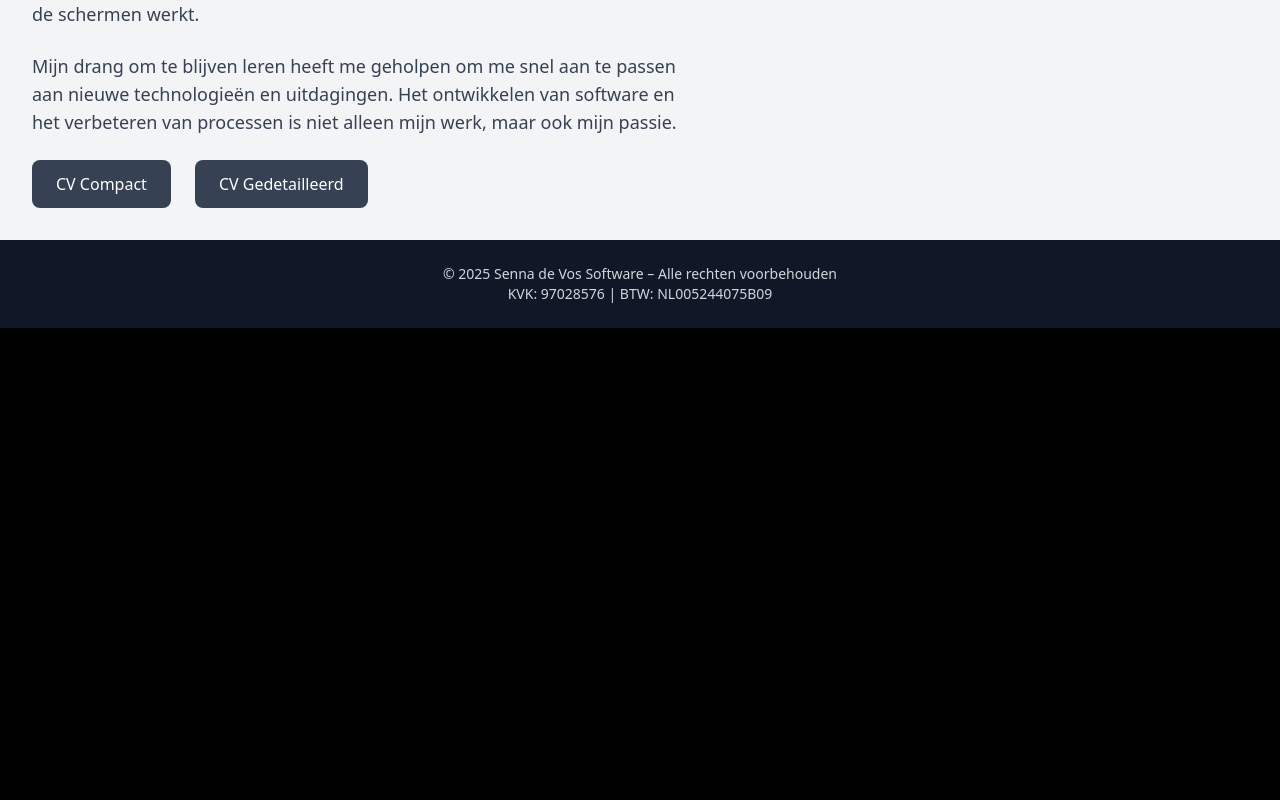
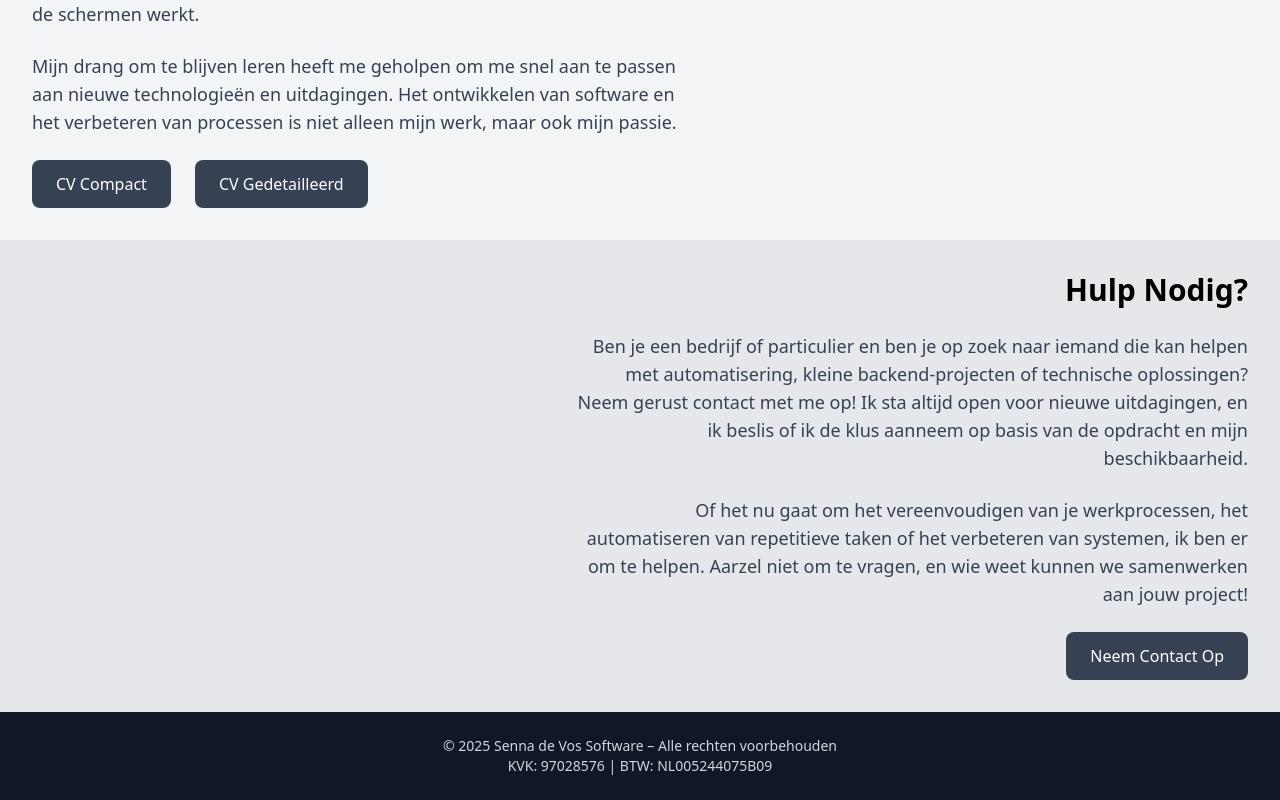
Before and after one commit to sennadevos/portfolio, a Vue app: page / in a window 1280 px wide. Shown: the part 1004-1804 px from the top of the page. Before the commit the page ends 1332 px from the top, so only its background shows below. Built offline with nearby package versions, Linux system fonts and the light colour scheme.

Commit message:
feat(help): add a `Need Help?` section

```diff
--- a/src/App.vue
+++ b/src/App.vue
@@ -2,12 +2,14 @@
 import HeroSection from "./sections/HeroSection.vue";
 import Footer from "./sections/Footer.vue";
 import AboutSection from "./sections/AboutSection.vue";
+import HelpSection from "./sections/HelpSection.vue";
 </script>
 
 <template>
   <div>
     <HeroSection />
     <AboutSection />
+    <HelpSection />
     <Footer />
   </div>
 </template>
--- a/src/locales/en.json
+++ b/src/locales/en.json
@@ -10,6 +10,12 @@
     "intro": "Since I was 12 years old, I’ve been passionate about programming, gaining valuable experience as a software developer. In addition to my work as a developer, I am also active as a builder’s assistant. My curiosity and eagerness to learn drive me to understand how things work behind the scenes.",
     "more": "My desire to keep learning has helped me adapt quickly to new technologies and challenges. Developing software and improving processes is not only my job but also my passion."
   },
+  "help": {
+    "title": "Need Help?",
+    "intro": "Are you a company or an individual looking for assistance with automation, small backend projects, or technical solutions? Feel free to get in touch! I will decide whether to take on the project based on the task and my availability.",
+    "details": "Whether it's simplifying your work processes, automating repetitive tasks, or improving systems, I'm here to help. Don’t hesitate to ask, and who knows, we might collaborate on your project!",
+    "cta": "Contact Me"
+  },
   "legal": {
     "rightsReserved": "All rights reserved",
     "privacyPolicy": "Privacyverklaring",
--- a/src/locales/nl.json
+++ b/src/locales/nl.json
@@ -10,6 +10,12 @@
     "intro": "Sinds mijn 12de ben ik gepassioneerd bezig met programmeren. Sinds dien heb ik al meerdere waardevolle ervaringen opgedaan als software developer. Naast mijn werk als ontwikkelaar, ben ik ook actief als bouwhulp. Mijn nieuwsgierigheid en leergierigheid drijven me om te begrijpen hoe alles achter de schermen werkt.",
     "more": "Mijn drang om te blijven leren heeft me geholpen om me snel aan te passen aan nieuwe technologieën en uitdagingen. Het ontwikkelen van software en het verbeteren van processen is niet alleen mijn werk, maar ook mijn passie."
   },
+  "help": {
+    "title": "Hulp Nodig?",
+    "intro": "Ben je een bedrijf of particulier en ben je op zoek naar iemand die kan helpen met automatisering, kleine backend-projecten of technische oplossingen? Neem gerust contact met me op! Ik sta altijd open voor nieuwe uitdagingen, en ik beslis of ik de klus aanneem op basis van de opdracht en mijn beschikbaarheid.",
+    "details": "Of het nu gaat om het vereenvoudigen van je werkprocessen, het automatiseren van repetitieve taken of het verbeteren van systemen, ik ben er om te helpen. Aarzel niet om te vragen, en wie weet kunnen we samenwerken aan jouw project!",
+    "cta": "Neem Contact Op"
+  },
   "legal": {
     "rightsReserved": "Alle rechten voorbehouden",
     "privacyPolicy": "Privacyverklaring",
--- /dev/null
+++ b/src/sections/HelpSection.vue
@@ -0,0 +1,18 @@
+<script setup>
+import {useI18n} from "vue-i18n";
+const { t } = useI18n()
+</script>
+
+<template>
+  <section id="help" class="p-8 bg-gray-200">
+    <h2 class="text-3xl font-semibold mb-6 text-center md:text-right">{{ t('help.title') }}</h2>
+    <div class="flex flex-col items-center md:items-end">
+      <p class="text-lg text-gray-700 mb-6 max-w-2xl text-center md:text-right">{{ t('help.intro') }}</p>
+      <p class="text-lg text-gray-700 mb-6 max-w-2xl text-center md:text-right">{{ t('help.details') }}</p>
+      <div class="flex justify-center">
+        <a href="mailto:info@sennadevos.com" class="bg-gray-700 text-white py-3 px-6 rounded-lg hover:bg-gray-800 focus:ring-2 focus:ring-gray-500 transition transform hover:scale-105">{{ t('help.cta') }}</a>
+      </div>
+    </div>
+  </section>
+
+</template>
```
